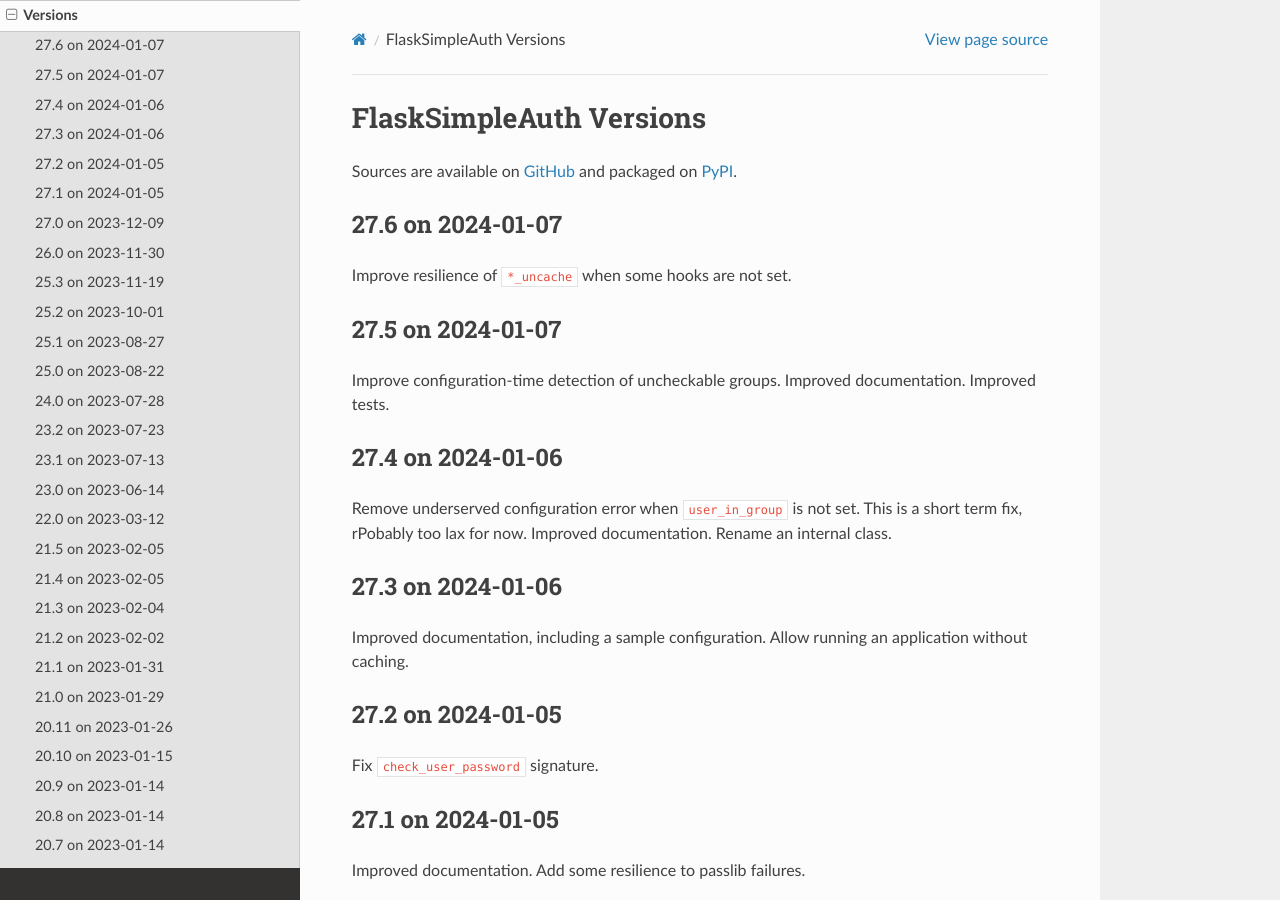
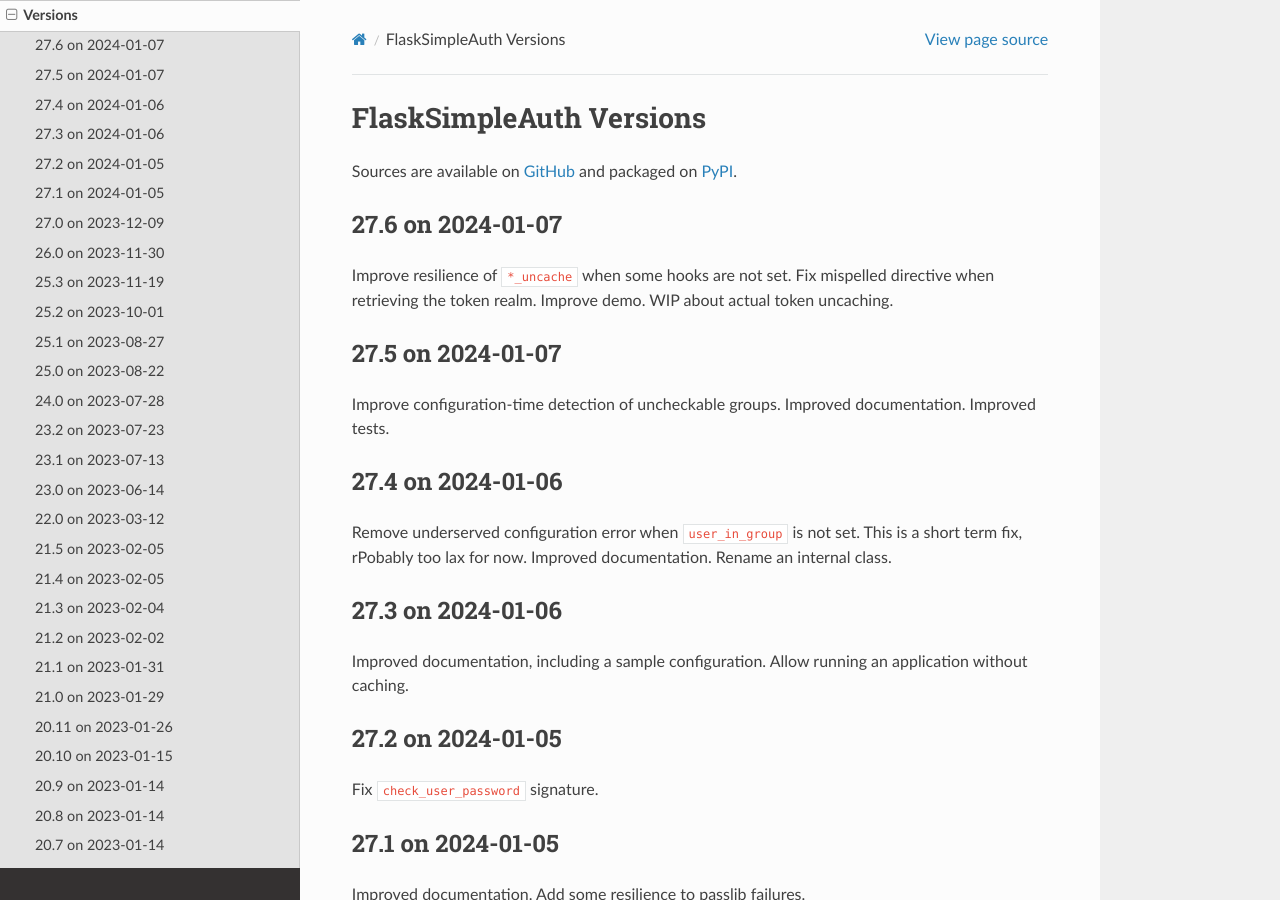
Before and after one commit to zx80/flask-simple-auth, a Sphinx documentation site: the page built from docs/VERSIONS.md, in a window 1280 px wide and 900 px high. Built offline with Sphinx 7.4.7 and the Read the Docs theme 2.0.0, drawn with Linux system fonts in a browser that asks for light colours; pages that are not in the unit, such as notebooks, are missing from menus.

Commit message:
record more dones

```diff
--- a/docs/VERSIONS.md
+++ b/docs/VERSIONS.md
@@ -6,6 +6,9 @@
 ## 27.6 on 2024-01-07
 
 Improve resilience of `*_uncache` when some hooks are not set.
+Fix mispelled directive when retrieving the token realm.
+Improve demo.
+WIP about actual token uncaching.
 
 ## 27.5 on 2024-01-07
 
```
